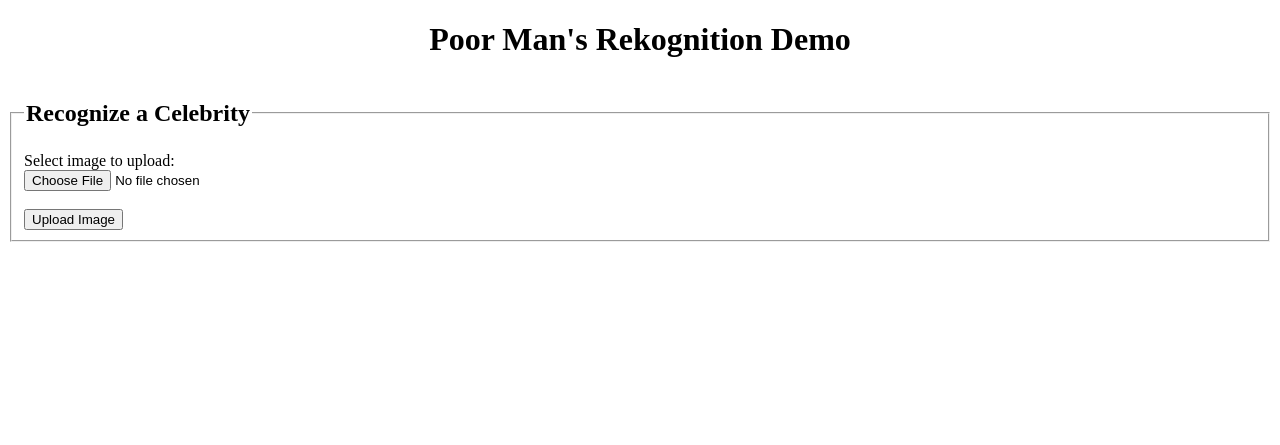
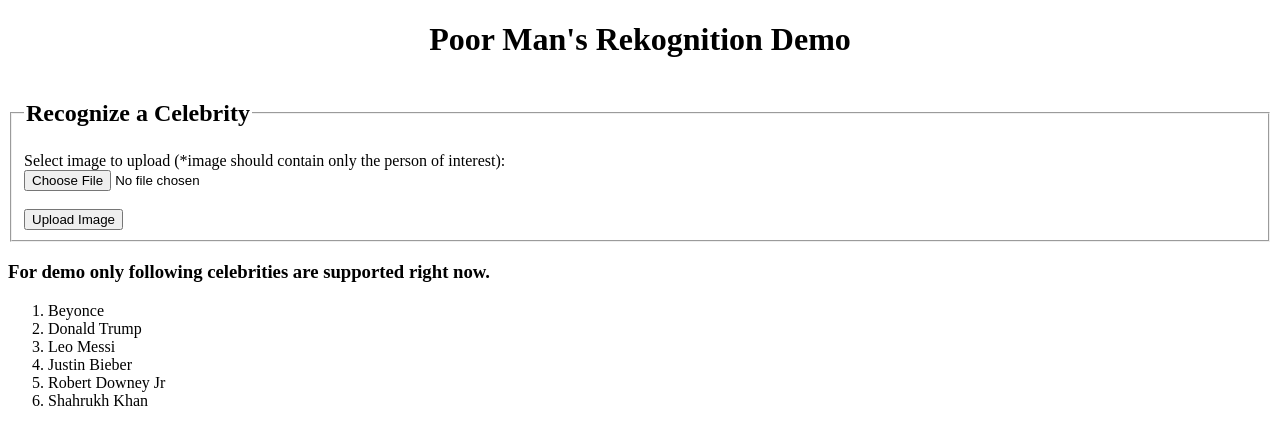
Before and after one commit to brahimmade1996/face_recognition-1, a Flask app: page / in a window 1280 px wide. Shown: the top 445 px of the page. Run offline with Flask 2, Linux system fonts and the light colour scheme; parts of the project's set-up code (start-up, migrations or seed data) failed here and were passed over; some libraries are stand-ins or nearby versions.

Commit message:
update templates

```diff
--- a/templates/celeb_form.html
+++ b/templates/celeb_form.html
@@ -6,14 +6,13 @@
 <form action='/add_celeb' method="post" enctype="multipart/form-data">
     <fieldset>
     <legend><h2>Add a New Celebrity</h2></legend>
-        Select image to upload:<br>
+        Select image to upload (*image should contain only the person of interest):<br>
         <input type="file" name="image_file" id="image_file"><br><br>
         Enter celeb name:<br>
         <input type="text" name="celeb_name" id="celeb_name"><br><br>
         <input type="submit" value="Upload Image" name="submit">
     </fieldset>
 </form>
-<!-- </center> -->
 
 </body>
 </html>
--- a/templates/upload.html
+++ b/templates/upload.html
@@ -6,11 +6,21 @@
 <form action='/face_recognition' method="post" enctype="multipart/form-data">
     <fieldset>
     <legend><h2>Recognize a Celebrity</h2></legend>
-        Select image to upload:<br>
+        Select image to upload (*image should contain only the person of interest):<br>
         <input type="file" name="image_file" id="image_file"><br><br>
         <input type="submit" value="Upload Image" name="submit">
     </fieldset>
 </form>
 
+<h3>For demo only following celebrities are supported right now.</h3>
+<ol>
+    <li>Beyonce</li>
+    <li>Donald Trump</li>
+    <li>Leo Messi</li>
+    <li>Justin Bieber</li>
+    <li>Robert Downey Jr</li>
+    <li>Shahrukh Khan</li>
+</ol>
+
 </body>
 </html>
```
